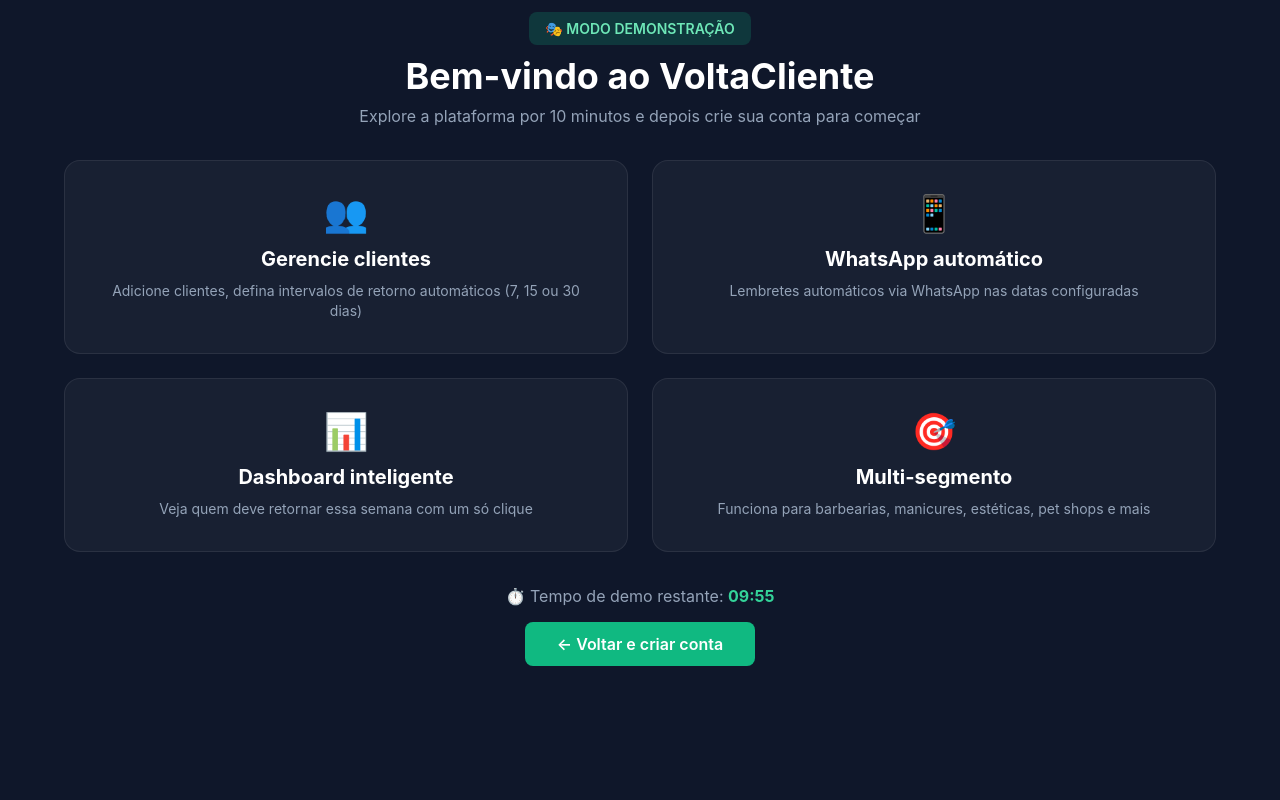
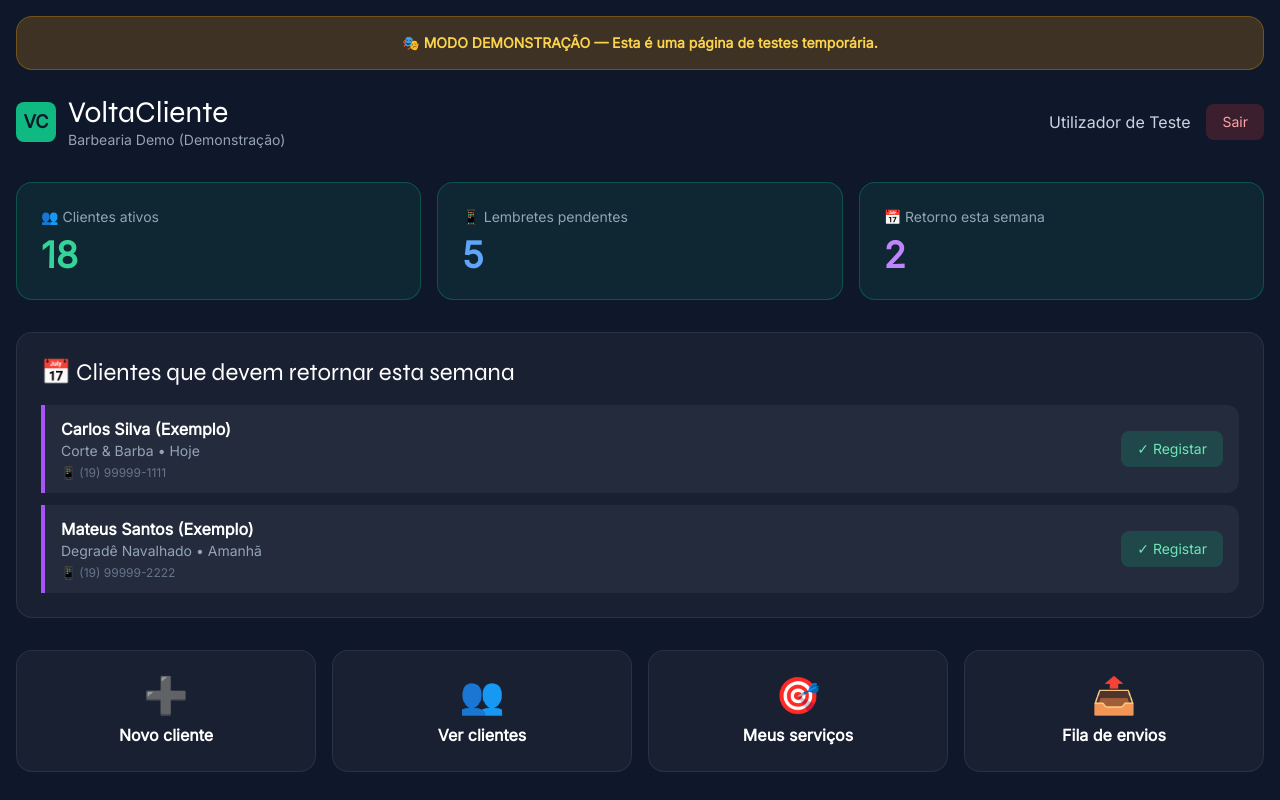
Before and after one commit to blowexposed-stack/VoltaClienteConchal, a Flask app: template templates/dashboard_demo.html in a window 1280 px wide. Run offline with Flask 3, Linux system fonts and the light colour scheme; the template is opened without the code that fills it, so the values that code supplies are empty; some libraries are stand-ins or nearby versions.

Commit message:
Update dashboard_demo.html

```diff
--- a/templates/dashboard_demo.html
+++ b/templates/dashboard_demo.html
@@ -1,65 +1,115 @@
 <!DOCTYPE html>
-<html lang="pt-BR">
+<html lang="pt-PT">
 <head>
   <meta charset="UTF-8" />
-  <title>Demo - VoltaCliente</title>
+  <meta name="viewport" content="width=device-width, initial-scale=1.0"/>
+  <title>VoltaCliente - Dashboard Demo</title>
   <script src="https://cdn.tailwindcss.com"></script>
+  <script src="https://cdn.jsdelivr.net/npm/chart.js"></script>
+  <link href="https://fonts.googleapis.com/css2?family=Syne:wght=600;700;800&family=Inter:wght=300;400;500;600&display=swap" rel="stylesheet"/>
   <style>
     * { font-family: 'Inter', sans-serif; }
+    .brand { font-family: 'Syne', sans-serif; }
     body { background:#0f172a; color:#e2e8f0; }
     .card { background:rgba(255,255,255,0.04); border:1px solid rgba(255,255,255,0.08); }
+    .stat-card { background:rgba(16,185,129,0.1); border:1px solid rgba(16,185,129,0.3); }
   </style>
 </head>
 <body class="min-h-screen p-4">
-  <div class="max-w-6xl mx-auto">
-    <div class="text-center mb-8">
-      <span class="bg-emerald-500/20 text-emerald-300 px-4 py-2 rounded-lg text-sm font-semibold">🎭 MODO DEMONSTRAÇÃO</span>
-      <h1 class="text-4xl font-bold text-white mt-4">Bem-vindo ao VoltaCliente</h1>
-      <p class="text-slate-400 mt-2">Explore a plataforma por 10 minutos e depois crie sua conta para começar</p>
+  <div class="max-w-7xl mx-auto">
+
+    <div class="w-full bg-amber-500/20 border border-amber-500/30 rounded-2xl p-4 text-center mb-6">
+      <p class="text-amber-300 font-semibold text-sm">🎭 MODO DEMONSTRAÇÃO — Esta é uma página de testes temporária.</p>
     </div>
 
-    <div class="grid grid-cols-1 md:grid-cols-2 gap-6 mb-8">
-      <div class="card rounded-2xl p-8 text-center">
-        <p class="text-4xl mb-3">👥</p>
-        <h3 class="text-xl font-bold text-white mb-2">Gerencie clientes</h3>
-        <p class="text-slate-400 text-sm">Adicione clientes, defina intervalos de retorno automáticos (7, 15 ou 30 dias)</p>
+    <header class="flex justify-between items-center mb-8">
+      <div class="flex items-center gap-3">
+        <div class="w-10 h-10 rounded-lg bg-emerald-500 flex items-center justify-center text-lg font-bold text-slate-900">VC</div>
+        <div>
+          <h1 class="brand text-3xl font-800 text-white">VoltaCliente</h1>
+          <p class="text-slate-400 text-sm">Barbearia Demo (Demonstração)</p>
+        </div>
       </div>
+      <div class="flex items-center gap-4">
+        <span class="text-slate-300">Utilizador de Teste</span>
+        <a href="/" class="text-sm bg-red-500/20 text-red-300 px-4 py-2 rounded-lg hover:bg-red-500/30">Sair</a>
+      </div>
+    </header>
 
-      <div class="card rounded-2xl p-8 text-center">
-        <p class="text-4xl mb-3">📱</p>
-        <h3 class="text-xl font-bold text-white mb-2">WhatsApp automático</h3>
-        <p class="text-slate-400 text-sm">Lembretes automáticos via WhatsApp nas datas configuradas</p>
+    <div class="grid grid-cols-1 md:grid-cols-3 gap-4 mb-8">
+      <div class="stat-card rounded-2xl p-6">
+        <p class="text-slate-400 text-sm">👥 Clientes ativos</p>
+        <p class="text-4xl font-bold text-emerald-400 mt-2">{{ total_clientes|default(18) }}</p>
       </div>
-
-      <div class="card rounded-2xl p-8 text-center">
-        <p class="text-4xl mb-3">📊</p>
-        <h3 class="text-xl font-bold text-white mb-2">Dashboard inteligente</h3>
-        <p class="text-slate-400 text-sm">Veja quem deve retornar essa semana com um só clique</p>
+      <div class="stat-card rounded-2xl p-6">
+        <p class="text-slate-400 text-sm">📱 Lembretes pendentes</p>
+        <p class="text-4xl font-bold text-blue-400 mt-2">{{ fila_pendente|default(5) }}</p>
       </div>
-
-      <div class="card rounded-2xl p-8 text-center">
-        <p class="text-4xl mb-3">🎯</p>
-        <h3 class="text-xl font-bold text-white mb-2">Multi-segmento</h3>
-        <p class="text-slate-400 text-sm">Funciona para barbearias, manicures, estéticas, pet shops e mais</p>
+      <div class="stat-card rounded-2xl p-6">
+        <p class="text-slate-400 text-sm">📅 Retorno esta semana</p>
+        <p class="text-4xl font-bold text-purple-400 mt-2">
+          {% if clientes_semana %}{{ clientes_semana|length }}{% else %}2{% endif %}
+        </p>
       </div>
     </div>
 
-    <div class="text-center">
-      <p class="text-slate-400 mb-6">⏱️ Tempo de demo restante: <span id="timer" class="font-bold text-emerald-400">10:00</span></p>
-      <a href="/" class="bg-emerald-500 text-white px-8 py-3 rounded-lg font-semibold hover:bg-emerald-600 transition">← Voltar e criar conta</a>
+    <div class="card rounded-2xl p-6 mb-8">
+      <h2 class="brand text-2xl font-700 text-white mb-4">📅 Clientes que devem retornar esta semana</h2>
+
+      <div class="space-y-3">
+        {% if clientes_semana %}
+          {% for cliente in clientes_semana %}
+          <div class="flex justify-between items-center border-l-4 border-purple-500 pl-4 py-3 bg-white/5 rounded-r-xl pr-4">
+            <div>
+              <p class="text-white font-semibold">{{ cliente.nome }}</p>
+              <p class="text-slate-400 text-sm">{{ cliente.tipo_servico }} • {{ cliente.data_proximo_contato }}</p>
+              <p class="text-slate-500 text-xs mt-1">📱 {{ cliente.whatsapp }}</p>
+            </div>
+            <form method="POST" action="/cliente/{{ cliente.id }}/registrar-servico" class="inline" onsubmit="alert('Ação simulada com sucesso na demo!'); return false;">
+              <input type="hidden" name="descricao" value="{{ cliente.tipo_servico }}">
+              <button type="submit" class="bg-emerald-500/20 text-emerald-300 px-4 py-2 rounded-lg text-sm hover:bg-emerald-500/30 transition">✓ Registar</button>
+            </form>
+          </div>
+          {% endfor %}
+        {% else %}
+          <div class="flex justify-between items-center border-l-4 border-purple-500 pl-4 py-3 bg-white/5 rounded-r-xl pr-4">
+            <div>
+              <p class="text-white font-semibold">Carlos Silva (Exemplo)</p>
+              <p class="text-slate-400 text-sm">Corte & Barba • Hoje</p>
+              <p class="text-slate-500 text-xs mt-1">📱 (19) 99999-1111</p>
+            </div>
+            <button onclick="alert('Ação simulada com sucesso na demo!')" class="bg-emerald-500/20 text-emerald-300 px-4 py-2 rounded-lg text-sm hover:bg-emerald-500/30 transition">✓ Registar</button>
+          </div>
+          <div class="flex justify-between items-center border-l-4 border-purple-500 pl-4 py-3 bg-white/5 rounded-r-xl pr-4">
+            <div>
+              <p class="text-white font-semibold">Mateus Santos (Exemplo)</p>
+              <p class="text-slate-400 text-sm">Degradê Navalhado • Amanhã</p>
+              <p class="text-slate-500 text-xs mt-1">📱 (19) 99999-2222</p>
+            </div>
+            <button onclick="alert('Ação simulada com sucesso na demo!')" class="bg-emerald-500/20 text-emerald-300 px-4 py-2 rounded-lg text-sm hover:bg-emerald-500/30 transition">✓ Registar</button>
+          </div>
+        {% endif %}
+      </div>
+    </div>
+
+    <div class="grid grid-cols-1 md:grid-cols-4 gap-4">
+      <a href="/cliente/novo" class="card rounded-2xl p-6 text-center hover:bg-emerald-500/20 transition">
+        <p class="text-4xl mb-2">➕</p>
+        <p class="text-white font-semibold">Novo cliente</p>
+      </a>
+      <button onclick="alert('Cria uma conta real para aceder à listagem completa de clientes.')" class="card rounded-2xl p-6 text-center hover:bg-blue-500/20 transition">
+        <p class="text-4xl mb-2">👥</p>
+        <p class="text-white font-semibold">Ver clientes</p>
+      </button>
+      <button onclick="alert('Cria uma conta real para gerir os teus serviços.')" class="card rounded-2xl p-6 text-center hover:bg-purple-500/20 transition">
+        <p class="text-4xl mb-2">🎯</p>
+        <p class="text-white font-semibold">Meus serviços</p>
+      </button>
+      <button onclick="alert('Cria uma conta real para visualizar a fila de envios de mensagens.')" class="card rounded-2xl p-6 text-center hover:bg-orange-500/20 transition">
+        <p class="text-4xl mb-2">📤</p>
+        <p class="text-white font-semibold">Fila de envios</p>
+      </button>
     </div>
   </div>
-
-  <script>
-    let restante = 600;
-    const timer = document.getElementById('timer');
-    setInterval(() => {
-      const min = String(Math.floor(restante / 60)).padStart(2, '0');
-      const sec = String(restante % 60).padStart(2, '0');
-      timer.textContent = `${min}:${sec}`;
-      if (restante > 0) restante -= 1;
-      else window.location.href = '/';
-    }, 1000);
-  </script>
 </body>
 </html>
```
